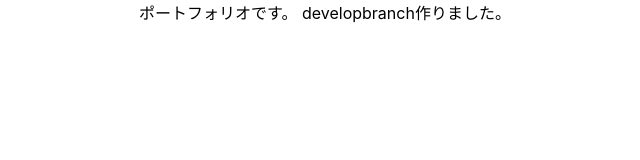
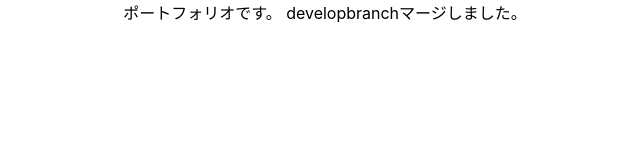
Before and after one commit to s1300012/PortFolio-React, a React (Create React App) app: page / in a window 1280 px wide. Shown: the top 160 px of the page, without its empty margins (315-955 px from the left). Built offline with nearby package versions, Linux system fonts and the light colour scheme.

Commit message:
マージテスト

```diff
--- a/src/App.js
+++ b/src/App.js
@@ -5,7 +5,7 @@ function App() {
   return (
     <div className="App">
       ポートフォリオです。
-      developbranch作りました。
+      developbranchマージしました。
     </div>
   );
 }
```
